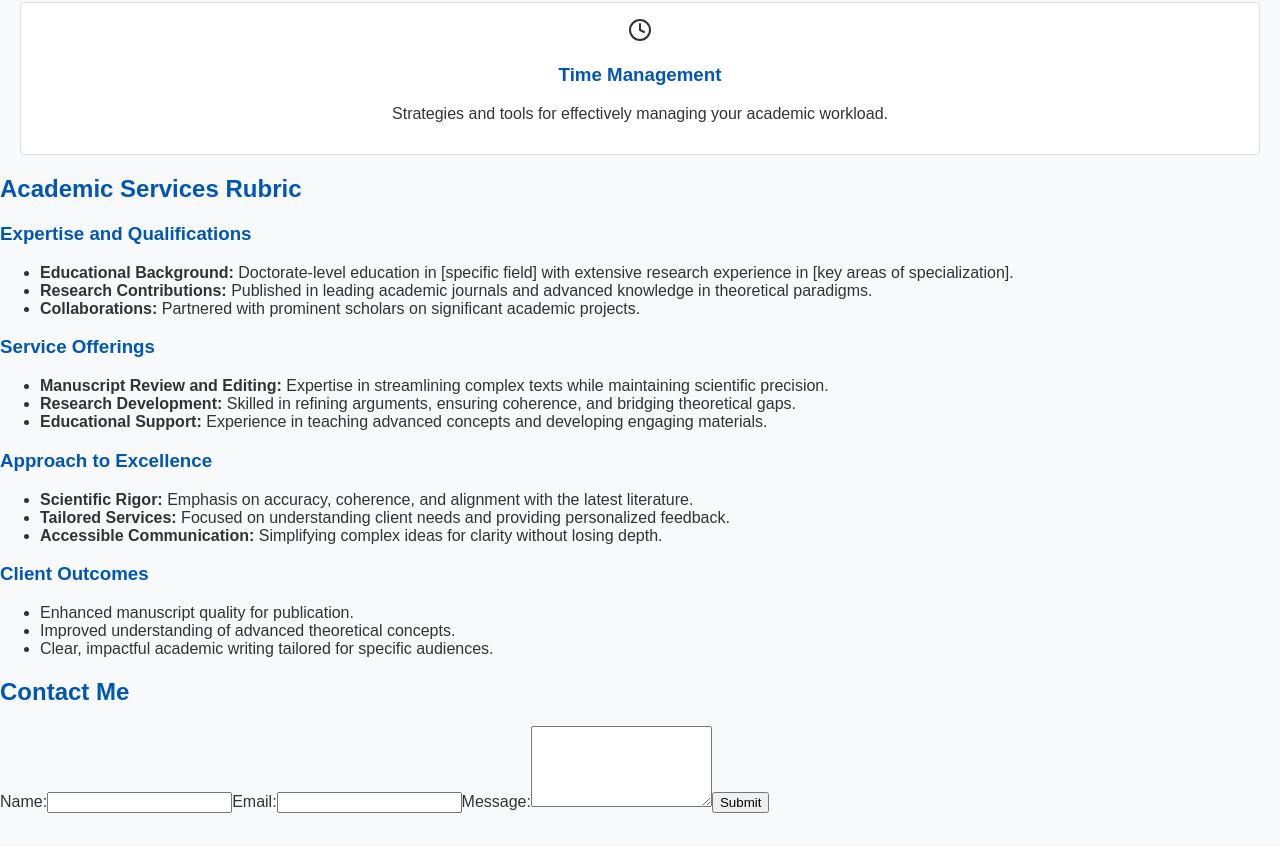
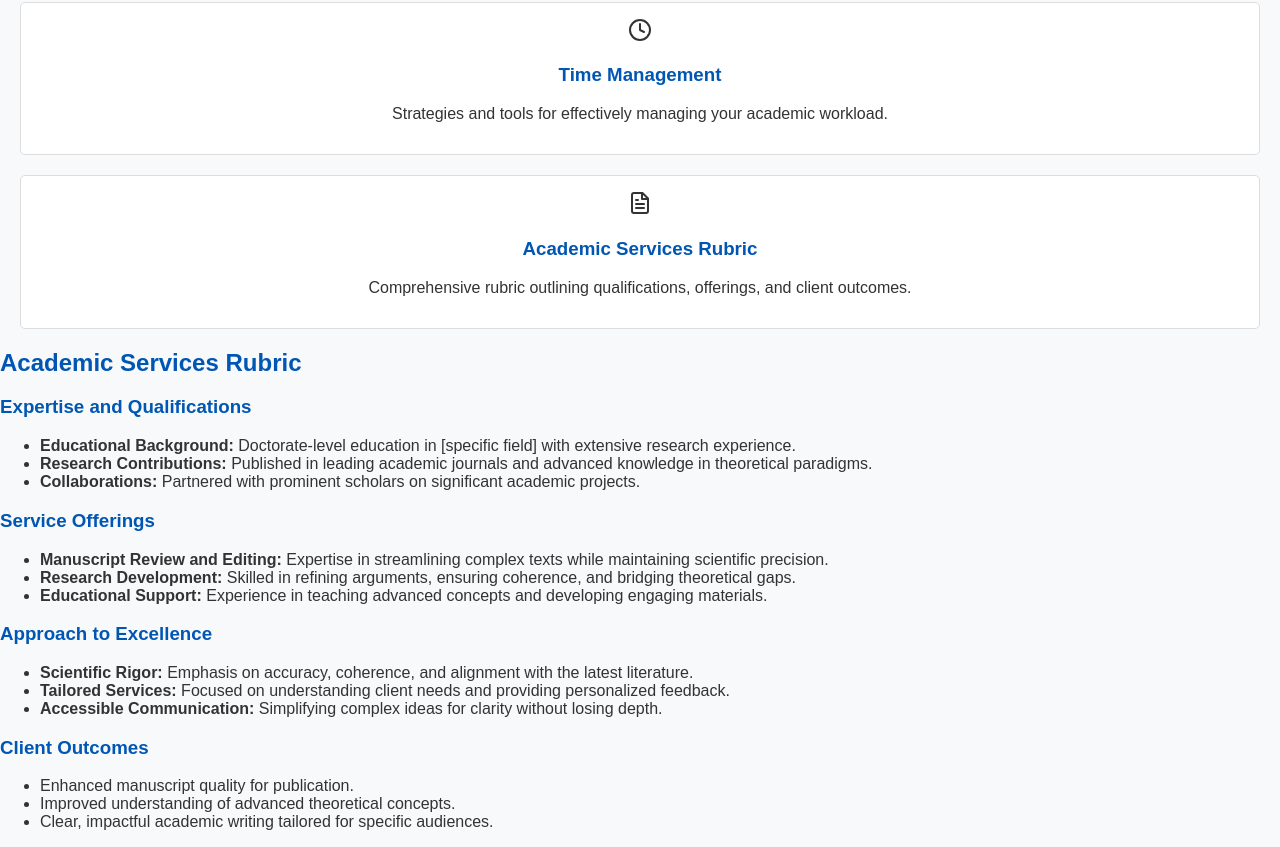
Before and after one commit to nimshav/phd-support, a React (Create React App) app: page / in a window 1280 px wide. Shown: the part 511-1358 px from the top of the page. Before the commit the page ends 1324 px from the top, so only its background shows below. Built offline with nearby package versions, Linux system fonts and the light colour scheme.

Commit message:
Update LandingPage.js

```diff
--- a/src/components/LandingPage.js
+++ b/src/components/LandingPage.js
@@ -1,8 +1,8 @@
 import React from 'react';
-import { ArrowRight, BookOpen, Clock } from 'lucide-react'; // Importing icons
+import { ArrowRight, BookOpen, Clock, FileText } from 'lucide-react'; // Importing icons
 
-const ServiceCard = ({ icon, title, description }) => (
-  <div className="service-card">
+const ServiceCard = ({ icon, title, description, onClick }) => (
+  <div className="service-card" onClick={onClick} role="button" tabIndex={0}>
     <div className="service-icon" aria-label={`${title} icon`}>
       {icon}
     </div>
@@ -17,18 +17,31 @@ const LandingPage = () => {
       title: "Methodological Support",
       description: "Expert guidance in research methods, study design, and overcoming methodological challenges.",
       icon: <ArrowRight />,
+      link: "#methodological-support",
     },
     {
       title: "Personal Consultation",
       description: "One-on-one consulting sessions to address barriers and accelerate your research progress.",
       icon: <BookOpen />,
+      link: "#personal-consultation",
     },
     {
       title: "Time Management",
       description: "Strategies and tools for effectively managing your academic workload.",
       icon: <Clock />,
+      link: "#time-management",
+    },
+    {
+      title: "Academic Services Rubric",
+      description: "Comprehensive rubric outlining qualifications, offerings, and client outcomes.",
+      icon: <FileText />,
+      link: "#academic-services-rubric",
     },
   ];
+
+  const handleServiceClick = (link) => {
+    document.querySelector(link).scrollIntoView({ behavior: "smooth" });
+  };
 
   return (
     <div className="landing-page">
@@ -48,21 +61,21 @@ const LandingPage = () => {
               icon={service.icon}
               title={service.title}
               description={service.description}
+              onClick={() => handleServiceClick(service.link)}
             />
           ))}
         </div>
       </section>
 
       {/* Academic Rubric Section */}
-      <section className="academic-rubric">
+      <section id="academic-services-rubric" className="academic-rubric">
         <h2>Academic Services Rubric</h2>
         <div className="rubric-content">
           <h3>Expertise and Qualifications</h3>
           <ul>
             <li>
-              <strong>Educational Background:</strong> Doctorate-level education in
-              [specific field] with extensive research experience in
-              [key areas of specialization].
+              <strong>Educational Background:</strong> Doctorate-level education
+              in [specific field] with extensive research experience.
             </li>
             <li>
               <strong>Research Contributions:</strong> Published in leading
@@ -73,7 +86,6 @@ const LandingPage = () => {
               on significant academic projects.
             </li>
           </ul>
-
           <h3>Service Offerings</h3>
           <ul>
             <li>
@@ -89,7 +101,6 @@ const LandingPage = () => {
               advanced concepts and developing engaging materials.
             </li>
           </ul>
-
           <h3>Approach to Excellence</h3>
           <ul>
             <li>
@@ -105,7 +116,6 @@ const LandingPage = () => {
               for clarity without losing depth.
             </li>
           </ul>
-
           <h3>Client Outcomes</h3>
           <ul>
             <li>Enhanced manuscript quality for publication.</li>
@@ -114,23 +124,6 @@ const LandingPage = () => {
           </ul>
         </div>
       </section>
-
-      {/* Contact Section */}
-      <section className="contact">
-        <h2>Contact Me</h2>
-        <form>
-          <label htmlFor="name">Name:</label>
-          <input type="text" id="name" name="name" required />
-
-          <label htmlFor="email">Email:</label>
-          <input type="email" id="email" name="email" required />
-
-          <label htmlFor="message">Message:</label>
-          <textarea id="message" name="message" rows="5" required></textarea>
-
-          <button type="submit">Submit</button>
-        </form>
-      </section>
     </div>
   );
 };
```
